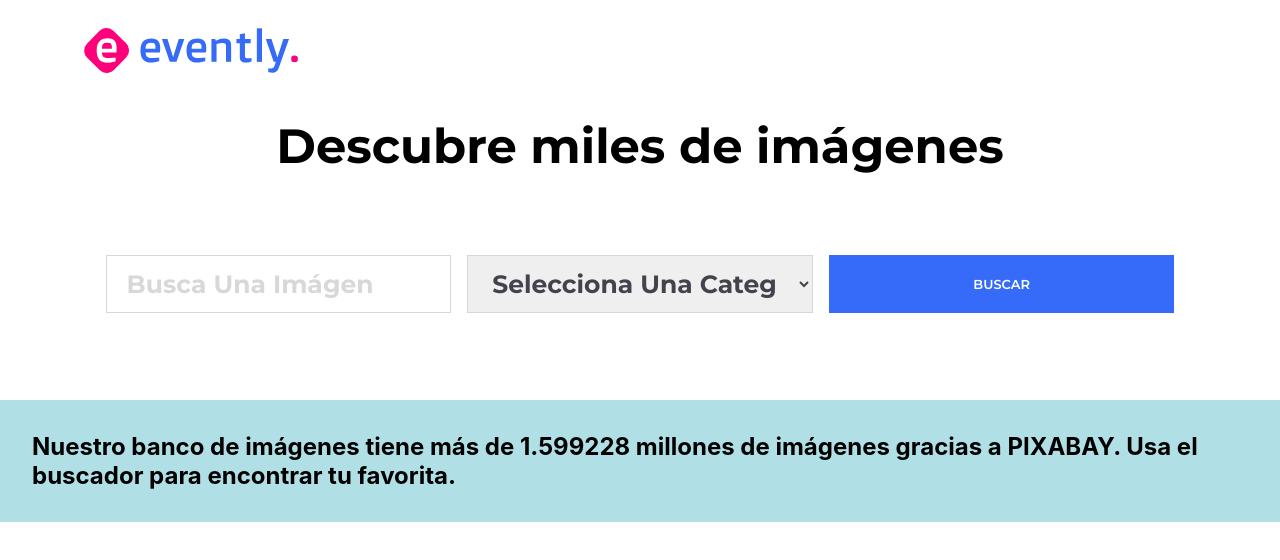
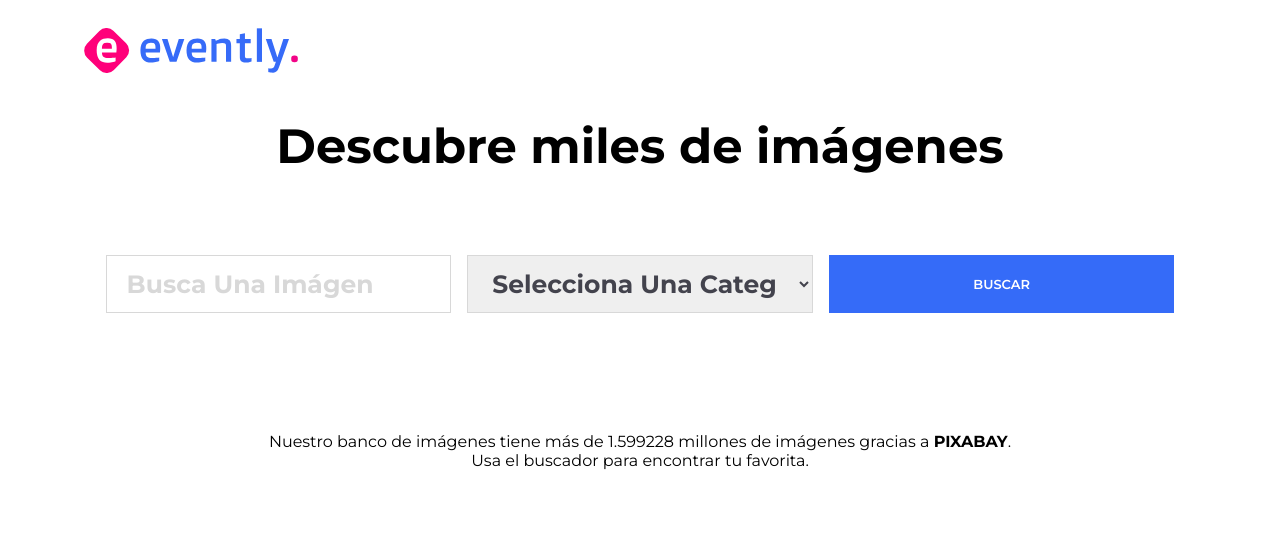
Before and after one commit to icao/curso-react, a React (Create React App) app in the folder 40-----proyecto-----buscador-de-eventos-context-api/: page / in a window 1280 px wide. Shown: the top 560 px of the page. Built offline with nearby package versions, Linux system fonts and the light colour scheme; the HTML template or start-up script is replaced by a standard one.

Commit message:
Agregando etilos a mensajes

```diff
--- a/40-----proyecto-----buscador-de-eventos-context-api/src/App.css
+++ b/40-----proyecto-----buscador-de-eventos-context-api/src/App.css
@@ -25,6 +25,7 @@ BEM:  Bloque - Elemento - Modificador
   margin: 0;
   padding: 0;
   box-sizing: border-box;
+  font-family: var(--font-montserrat);
   transition: 0.5s;
   /* animation-name: fadeIn; */
   outline: none;
@@ -223,7 +224,7 @@ BEM:  Bloque - Elemento - Modificador
 .container__results{
   width: 100%;
   height: auto;
-  background-color: powderblue;
+  /* background-color: powderblue; */
   padding: 2em;
 }
 
@@ -306,3 +307,6 @@ select.placeholder {
   }
 }
 /*Modificador*/
+.text--center{
+  text-align: center;
+}
--- a/40-----proyecto-----buscador-de-eventos-context-api/src/App.js
+++ b/40-----proyecto-----buscador-de-eventos-context-api/src/App.js
@@ -7,12 +7,13 @@ import Form from "./components/Form";
 import AllImages from "./images/all_images.jpg";
 import ListImages from './components/ListImages'
 
-export const AppContext = React.createContext({
+export const CategoryContext = React.createContext({
   categories: []
 });
 
 export const SearchContext = React.createContext({
-  getEvents: () => {}
+  getEvents: () => { },
+  results: []
 });
 class App extends Component {
   state = {
@@ -67,7 +68,17 @@ class App extends Component {
 
   showResults = () => {
     return this.state.results.length === 0 ? (
-      <h2>Lo sentimos :( Intenta con otra busqueda</h2>
+      <div className="container flex__center">
+        <p className="text--center">
+          Lo sentimos, no se encontraron resultados.
+          <span role="img" aria-label="jsx-a11y/aria-proptypes">
+            {" "}
+            😥
+          </span>
+          <br />
+          Intenta con otra busqueda.
+        </p>
+      </div>
     ) : (
       <ListImages />
     );
@@ -78,7 +89,7 @@ class App extends Component {
     const { categories, results, useSearch } = this.state;
     return (
       <Fragment>
-        <AppContext.Provider value={categories}>
+        <CategoryContext.Provider value={categories}>
           <SearchContext.Provider value={this.getEvents}>
             <header className="container__header">
               <Header />
@@ -92,14 +103,19 @@ class App extends Component {
               {useSearch ? (
                 this.showResults()
               ) : (
-                <h2>
-                  Nuestro banco de imágenes tiene más de 1.599228 millones de
-                  imágenes gracias a PIXABAY. Usa el buscador para encontrar tu favorita.
-                </h2>
+                <div className="container">
+                  <p className="text--center">
+                    Nuestro banco de imágenes tiene más de 1.599228 millones de
+                    imágenes gracias a <strong>PIXABAY</strong>.
+                  </p>
+                  <p className="text--center">
+                    Usa el buscador para encontrar tu favorita.
+                  </p>
+                </div>
               )}
             </section>
           </SearchContext.Provider>
-        </AppContext.Provider>
+        </CategoryContext.Provider>
       </Fragment>
     );
   }
--- a/40-----proyecto-----buscador-de-eventos-context-api/src/components/Form.js
+++ b/40-----proyecto-----buscador-de-eventos-context-api/src/components/Form.js
@@ -1,5 +1,5 @@
 import React, { Component } from "react";
-import { AppContext, SearchContext } from "../App";
+import { CategoryContext, SearchContext } from "../App";
 
 class Form extends Component {
   state = {
@@ -19,7 +19,7 @@ class Form extends Component {
 
   render() {
     return (
-      <AppContext.Consumer>
+      <CategoryContext.Consumer>
         {value => (
           <SearchContext.Consumer>
             {event => (
@@ -63,7 +63,7 @@ class Form extends Component {
             )}
           </SearchContext.Consumer>
         )}
-      </AppContext.Consumer>
+      </CategoryContext.Consumer>
     );
   }
 }
--- a/40-----proyecto-----buscador-de-eventos-context-api/src/components/ListImages.js
+++ b/40-----proyecto-----buscador-de-eventos-context-api/src/components/ListImages.js
@@ -2,7 +2,7 @@ import React from 'react'
 
 const ListImages = () => {
   return (
-    <div>
+    <div className="container">
       <h2>Lista de imagenes</h2>
     </div>
   )
```
